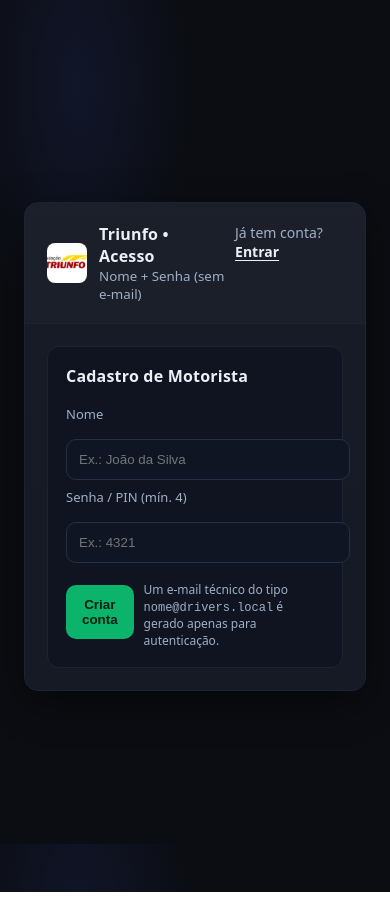
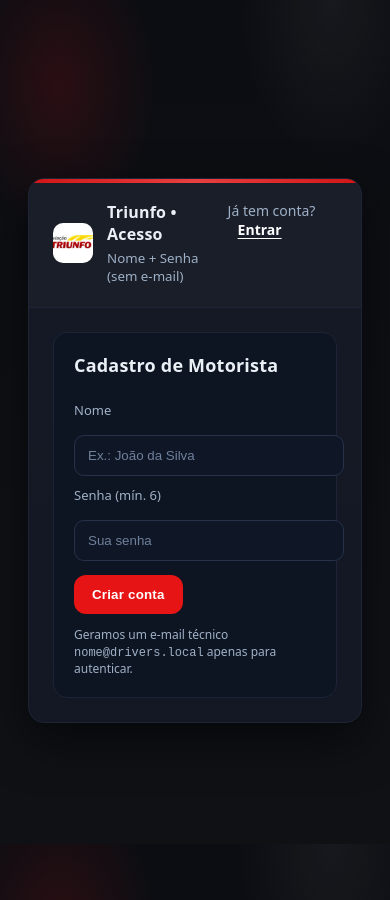
Before and after one commit to Skyzgy/SISTEMATRIUNFO01, a plain HTML site: page auth.html in a window 390 px wide. Drawn offline with Linux system fonts and the light colour scheme; a script that the page names is missing.

Commit message:
Update auth.html

```diff
--- a/auth.html
+++ b/auth.html
@@ -5,7 +5,7 @@
   <meta name="viewport" content="width=device-width,initial-scale=1"/>
   <title>Triunfo • Acesso</title>
 
-  <!-- Conexão com o Supabase (caminho relativo + module) -->
+  <!-- Conexão com Supabase (caminho relativo + module) -->
   <script type="module" src="js/supabaseClient.js"></script>
 
   <style>
@@ -14,100 +14,111 @@
       /* Paleta Triunfo */
       --bg-0: #0b0d12;
       --bg-1: #0f1115;
-      --card: #121722;
-      --card-2: #0f1420;
-      --stroke: #1c2333;
+      --card: #101521;
+      --card-2: #0e1522;
+      --stroke: #1c2435;
       --muted: #9fb0c6;
-      --text: #eaf0f6;
-      --primary: #E61414;   /* vermelho Triunfo */
-      --primary-700:#c51212;
-      --ok: #0bb36b;        /* verde ação positiva */
+      --text:  #eaf0f6;
+      --brand: #E61414;      /* vermelho Triunfo (primário) */
+      --brand-700:#c51212;
+      --ok:    #0bb36b;      /* sucesso (secundário) */
       --ok-700:#089a5b;
-      --shadow: 0 12px 40px rgba(0,0,0,.45);
-      --radius: 14px;
+      --shadow: 0 18px 48px rgba(0,0,0,.55);
+      --radius: 16px;
     }
 
-    html, body {height:100%}
+    html, body { height:100% }
     body{
-      margin:0; font-family: ui-sans-serif, system-ui, -apple-system, Segoe UI, Roboto, Arial, sans-serif;
+      margin:0;
+      font-family: ui-sans-serif, system-ui, -apple-system, "Segoe UI", Roboto, Arial, sans-serif;
       color:var(--text);
-      background: radial-gradient(60% 60% at 20% 10%, #11162a 0%, #0b0d12 50%, #0b0d12 100%),
-                  linear-gradient(180deg, var(--bg-0), var(--bg-1));
-      display:flex; align-items:center; justify-content:center; padding:24px;
+      /* Fundo com “halo” no vermelho Triunfo */
+      background:
+        radial-gradient(42% 30% at 15% 10%, rgba(230,20,20,.14) 0%, rgba(230,20,20,0) 60%),
+        radial-gradient(40% 32% at 85% 0%, rgba(255,255,255,.05) 0%, rgba(255,255,255,0) 60%),
+        linear-gradient(180deg, var(--bg-0) 0%, var(--bg-1) 70%);
+      display:flex; align-items:center; justify-content:center; padding:28px;
     }
 
     .shell{
-      width:min(880px, 100%);
-      background: linear-gradient(180deg, rgba(255,255,255,.02), rgba(255,255,255,.01)) , var(--card);
+      width:min(920px, 100%);
+      background:
+        linear-gradient(180deg, rgba(255,255,255,.02), rgba(255,255,255,.01)),
+        var(--card);
       border:1px solid var(--stroke);
       border-radius: var(--radius);
       box-shadow: var(--shadow);
       overflow:hidden;
+      position:relative;
+    }
+    /* Filete superior na marca */
+    .shell::before{
+      content:"";
+      position:absolute; left:0; top:0; right:0; height:4px;
+      background: linear-gradient(90deg, var(--brand), #ff4343, var(--brand));
+      opacity:.9;
     }
 
     .header{
       display:flex; align-items:center; justify-content:space-between;
-      gap:16px; padding:20px 22px; background:rgba(255,255,255,.02);
+      gap:16px; padding:22px 24px; background:rgba(255,255,255,.02);
       border-bottom:1px solid var(--stroke);
     }
-    .brand{display:flex; align-items:center; gap:12px;}
-    .brand img{width:40px; height:40px; border-radius:8px; object-fit:cover}
-    .title{display:flex; flex-direction:column}
-    .title h1{font-size:18px; margin:0; letter-spacing:.2px}
-    .title small{color:var(--muted)}
+    .brand{ display:flex; align-items:center; gap:14px; }
+    .brand img{ width:40px; height:40px; border-radius:10px; object-fit:cover; }
+    .title{ display:flex; gap:4px; flex-direction:column; }
+    .title h1{ margin:0; font-size:18px; letter-spacing:.2px }
+    .title small{ color:var(--muted) }
 
-    .switch{
-      font-size:14px; color:var(--muted);
+    .switch{ font-size:14px; color:var(--muted) }
+    .switch a{
+      color:#fff; text-underline-offset:3px; font-weight:700;
+      padding:6px 10px; border-radius:8px; transition:.15s;
     }
-    .switch a{
-      color:var(--text); text-underline-offset:3px;
-      font-weight:600; cursor:pointer;
-    }
-    .switch a:hover{color:#fff; text-decoration:underline}
+    .switch a:hover{ background:rgba(230,20,20,.12); color:#fff }
 
-    .content{
-      padding:22px;
-      display:grid; grid-template-columns:1fr; gap:18px;
-    }
+    .content{ padding:24px; }
 
     .panel{
       background:var(--card-2);
       border:1px solid var(--stroke);
-      border-radius:12px;
-      padding:18px;
+      border-radius:14px;
+      padding:20px;
+      max-width:640px;
+      margin-inline:auto;
     }
-    .panel h2{margin:0 0 10px 0; font-size:16px; letter-spacing:.2px}
-    label{display:block; font-size:13px; color:var(--muted); margin:8px 0 6px}
+    .panel h2{ margin:0 0 14px 0; font-size:18px; letter-spacing:.2px }
+    label{ display:block; font-size:13px; color:var(--muted); margin:10px 0 6px }
     input{
-      width:100%; padding:12px 12px; border-radius:10px;
-      border:1px solid #273044; background:#0f1522; color:var(--text);
-      outline:none; transition:.2s;
+      width:100%; padding:12px 13px; border-radius:10px;
+      border:1px solid #26324a; background:#0f1626; color:var(--text);
+      outline:none; transition:.18s;
     }
-    input:focus{border-color:#39507a; box-shadow:0 0 0 3px rgba(57,80,122,.25)}
-    .row{display:grid; gap:10px}
-    .actions{display:flex; gap:10px; align-items:center; margin-top:12px}
+    input::placeholder{ color:#6f819b }
+    input:focus{ border-color:#3d74ff; box-shadow:0 0 0 3px rgba(61,116,255,.22) }
+    .row{ display:grid; gap:10px }
+    .actions{ display:flex; gap:12px; align-items:center; margin-top:14px; flex-wrap:wrap }
 
     .btn{
       display:inline-flex; align-items:center; justify-content:center; gap:8px;
-      border:0; border-radius:10px; padding:12px 16px; cursor:pointer;
-      font-weight:600;
+      border:0; border-radius:12px; padding:12px 18px; cursor:pointer;
+      font-weight:700; letter-spacing:.2px; transition:.15s;
     }
-    .btn-primary{background:var(--primary); color:#fff}
-    .btn-primary:hover{background:var(--primary-700)}
-    .btn-ok{background:var(--ok); color:#001f13}
-    .btn-ok:hover{background:var(--ok-700)}
-    .btn-ghost{background:transparent; color:var(--muted); border:1px solid var(--stroke)}
-    .btn[disabled]{opacity:.55; cursor:not-allowed}
+    .btn-primary{ background:var(--brand); color:#fff }
+    .btn-primary:hover{ background:var(--brand-700) }
+    .btn-ghost{ background:transparent; color:var(--muted); border:1px solid var(--stroke) }
+    .btn[disabled]{ opacity:.55; cursor:not-allowed }
 
-    .hint{color:var(--muted); font-size:12px; margin-top:6px}
-    .error{background:#2a1111; border:1px solid #4d1d1d; color:#ffb3b3; padding:10px 12px; border-radius:10px; margin-top:8px; display:none}
-    .success{background:#0f2a1f; border:1px solid #1f5a46; color:#9ee7c4; padding:10px 12px; border-radius:10px; margin-top:8px; display:none}
+    .hint{ color:var(--muted); font-size:12px; }
+    .error{ background:#2a1216; border:1px solid #5c1b21; color:#ffc7c7;
+            padding:10px 12px; border-radius:10px; margin-top:10px; display:none }
+    .success{ background:#0f251d; border:1px solid #1c5a44; color:#aef0ce;
+              padding:10px 12px; border-radius:10px; margin-top:10px; display:none }
 
-    /* Alternância Cadastro/Entrar */
-    .hidden{display:none}
+    .hidden{ display:none }
     @media (max-width: 560px){
-      .header{align-items:flex-start; gap:10px}
-      .title h1{font-size:16px}
+      .header{ align-items:flex-start }
+      .title h1{ font-size:16px }
     }
   </style>
 </head>
@@ -115,17 +126,17 @@
   <div class="shell" role="dialog" aria-labelledby="titulo">
     <div class="header">
       <div class="brand">
-        <img src="logo.jpeg" alt="Viação Triunfo"/>
+        <img src="logo.jpeg" alt="Viação Triunfo">
         <div class="title">
           <h1 id="titulo">Triunfo • Acesso</h1>
           <small>Nome + Senha (sem e‑mail)</small>
         </div>
       </div>
 
-      <!-- Link para alternar entre cadastrar e entrar -->
+      <!-- Link para alternar -->
       <div class="switch">
         <span id="switchText">Já tem conta?</span>
-        <a id="toggleLink" href="#entrar" aria-controls="form-login" aria-expanded="false">Entrar</a>
+        <a id="toggleLink" href="#entrar" aria-controls="form-login">Entrar</a>
       </div>
     </div>
 
@@ -133,18 +144,22 @@
       <!-- CADASTRO (padrão visível) -->
       <form id="form-cadastro" class="panel" autocomplete="off">
         <h2>Cadastro de Motorista</h2>
+
         <div class="row">
           <label for="su_nome">Nome</label>
           <input id="su_nome" type="text" placeholder="Ex.: João da Silva" required />
         </div>
+
         <div class="row">
-          <label for="su_senha">Senha / PIN (mín. 4)</label>
-          <input id="su_senha" type="password" inputmode="numeric" minlength="4" placeholder="Ex.: 4321" required />
+          <label for="su_senha">Senha (mín. 6)</label>
+          <input id="su_senha" type="password" minlength="6" placeholder="Sua senha" required />
         </div>
+
         <div class="actions">
-          <button class="btn btn-ok" type="submit" id="btnCriar">Criar conta</button>
-          <div class="hint">Um e‑mail técnico do tipo <code>nome@drivers.local</code> é gerado apenas para autenticação.</div>
+          <button class="btn btn-primary" type="submit" id="btnCriar">Criar conta</button>
+          <span class="hint">Geramos um e‑mail técnico <code>nome@drivers.local</code> apenas para autenticar.</span>
         </div>
+
         <div class="error" id="cad-erro"></div>
         <div class="success" id="cad-ok"></div>
       </form>
@@ -152,40 +167,47 @@
       <!-- LOGIN (inicialmente oculto) -->
       <form id="form-login" class="panel hidden" autocomplete="off" aria-hidden="true">
         <h2>Entrar</h2>
+
         <div class="row">
           <label for="si_nome">Nome</label>
-          <input id="si_nome" type="text" placeholder="Ex.: João da Silva" />
+          <input id="si_nome" type="text" placeholder="Ex.: João da Silva"/>
         </div>
+
         <div class="row">
-          <label for="si_senha">Senha / PIN</label>
-          <input id="si_senha" type="password" inputmode="numeric" placeholder="Sua senha" />
+          <label for="si_senha">Senha</label>
+          <input id="si_senha" type="password" minlength="6" placeholder="Sua senha"/>
         </div>
+
         <div class="actions">
           <button class="btn btn-primary" type="submit" id="btnEntrar">Entrar</button>
-          <button class="btn btn-ghost" type="button" id="btnVoltarCadastro">← Voltar para cadastro</button>
+          <button class="btn btn-ghost" type="button" id="btnVoltarCadastro">← Voltar ao cadastro</button>
         </div>
+
         <div class="error" id="log-erro"></div>
       </form>
     </div>
   </div>
 
   <script type="module">
-    // --------------- Helpers ----------------
+    // ---------- Utilitários ----------
     const FAKE_DOMAIN = "drivers.local";
     const el = (id) => document.getElementById(id);
+
     function slugifyName(name){
-      const s = name.normalize('NFD').replace(/[\u0300-\u036f]/g,'')
-        .trim().toLowerCase().replace(/[^a-z0-9 ]/g,'').replace(/\s+/g,'.');
+      const s = name
+        .normalize('NFD').replace(/[\u0300-\u036f]/g,'')  // remove acentos
+        .trim().toLowerCase()
+        .replace(/[^a-z0-9 ]/g,'')                        // remove símbolos
+        .replace(/\s+/g,'.');                             // espaços -> ponto
       return s || `motorista.${Math.floor(Math.random()*1e6)}`;
     }
     const nameToEmail = (name) => `${slugifyName(name)}@${FAKE_DOMAIN}`;
 
-    function setView(view){ // 'cadastro' | 'login'
+    function setView(view){  // 'cadastro' | 'login'
       const isLogin = view === 'login';
       el('form-cadastro').classList.toggle('hidden', isLogin);
       el('form-login').classList.toggle('hidden', !isLogin);
       el('form-login').setAttribute('aria-hidden', (!isLogin).toString());
-      // Ajusta link do topo
       if (isLogin){
         el('switchText').textContent = 'Ainda não tem conta?';
         el('toggleLink').textContent = 'Cadastrar';
@@ -197,34 +219,36 @@
         el('toggleLink').setAttribute('href', '#entrar');
         el('toggleLink').setAttribute('aria-controls','form-login');
       }
+      // limpar mensagens
+      ['cad-erro','cad-ok','log-erro'].forEach(id => { const n=el(id); if(n){n.style.display='none'; n.textContent='';} });
     }
 
-    // --------------- Alternância UI ----------------
+    // Alternância via link
     el('toggleLink').addEventListener('click', (e)=>{
       e.preventDefault();
-      const toLogin = el('form-cadastro').classList.contains('hidden') === false; // se cadastro visível, vai pra login
-      setView(toLogin ? 'login' : 'cadastro');
+      const toLogin = !el('form-login').classList.contains('hidden');
+      setView(toLogin ? 'cadastro' : 'login');
     });
     el('btnVoltarCadastro').addEventListener('click', ()=> setView('cadastro'));
 
-    // --------------- Supabase Client Check ----------------
+    // Garante Supabase carregado
     if (!window.supabase) {
       alert("Falha ao carregar o Supabase. Verifique js/supabaseClient.js");
       throw new Error("Supabase client ausente");
     }
 
-    // --------------- Cadastro ----------------
+    // ---------- Cadastro (Nome + Senha >= 6) ----------
     el('form-cadastro').addEventListener('submit', async (e)=>{
       e.preventDefault();
       el('cad-erro').style.display='none';
       el('cad-ok').style.display='none';
 
-      const nome = el('su_nome').value.trim();
+      const nome  = el('su_nome').value.trim();
       const senha = el('su_senha').value;
-      if (nome.length < 2) { el('cad-erro').textContent = 'Informe um nome válido.'; el('cad-erro').style.display='block'; return; }
-      if (senha.length < 4){ el('cad-erro').textContent = 'Senha/PIN deve ter pelo menos 4 caracteres.'; el('cad-erro').style.display='block'; return; }
+      if (nome.length < 2){ el('cad-erro').textContent='Informe um nome válido.'; el('cad-erro').style.display='block'; return; }
+      if (senha.length < 6){ el('cad-erro').textContent='A senha deve ter pelo menos 6 caracteres.'; el('cad-erro').style.display='block'; return; }
 
-      const btn = el('btnCriar'); btn.disabled = true; btn.textContent = 'Criando...';
+      const btn = el('btnCriar'); btn.disabled = true; btn.textContent = 'Criando…';
 
       let email = nameToEmail(nome);
       let tentativas = 0, criado = false, ultimoErro = null;
@@ -237,7 +261,7 @@
             user_id: user.id, role: 'driver', full_name: nome
           });
           if (pErr) { ultimoErro = pErr; break; }
-          el('cad-ok').textContent = 'Conta criada! Agora clique em “Entrar”.';
+          el('cad-ok').textContent = 'Conta criada! Clique em “Entrar” para acessar.';
           el('cad-ok').style.display='block';
           criado = true;
           setView('login');
@@ -256,30 +280,34 @@
       btn.disabled = false; btn.textContent = 'Criar conta';
     });
 
-    // --------------- Login ----------------
+    // ---------- Login ----------
     el('form-login').addEventListener('submit', async (e)=>{
       e.preventDefault();
       el('log-erro').style.display='none';
 
       const nome  = el('si_nome').value.trim();
       const senha = el('si_senha').value;
-      if (!nome || !senha){ el('log-erro').textContent = 'Preencha nome e senha.'; el('log-erro').style.display='block'; return; }
+      if (!nome || senha.length < 6){
+        el('log-erro').textContent = 'Informe um nome e uma senha com pelo menos 6 caracteres.';
+        el('log-erro').style.display='block'; return;
+      }
 
-      const btn = el('btnEntrar'); btn.disabled = true; btn.textContent = 'Entrando...';
+      const btn = el('btnEntrar'); btn.disabled = true; btn.textContent = 'Entrando…';
 
       const email = nameToEmail(nome);
-      const { data, error } = await supabase.auth.signInWithPassword({ email, password: senha });
+      const { error } = await supabase.auth.signInWithPassword({ email, password: senha });
       if (error){
         el('log-erro').textContent = error.message || 'Erro no login.';
         el('log-erro').style.display='block';
         btn.disabled = false; btn.textContent = 'Entrar';
         return;
       }
+
       // sucesso
       window.location.href = "/";
     });
 
-    // Começa mostrando CADASTRO
+    // Inicia na tela de CADASTRO
     setView('cadastro');
   </script>
 </body>
```
